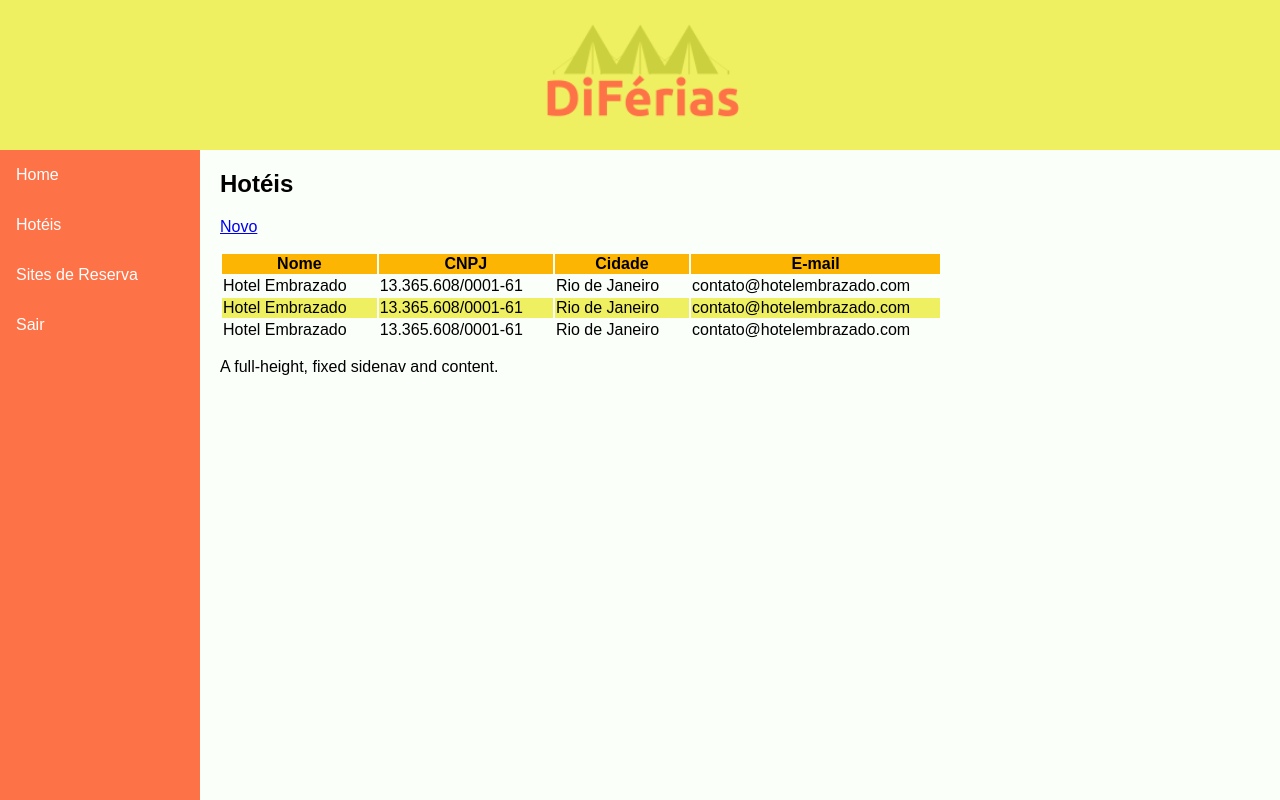
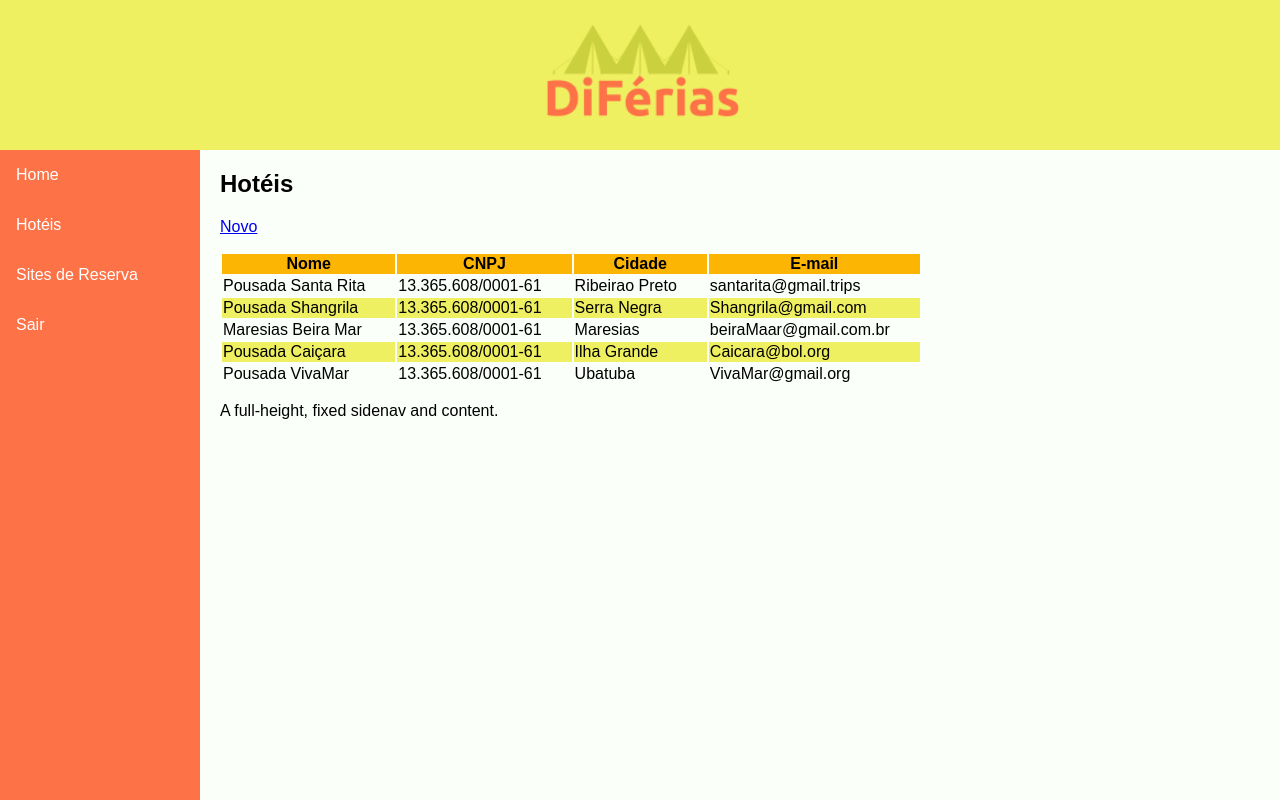
Before and after one commit to darknenblack/DSW2, a PHP site: page /hoteis.php in a window 1280 px wide. Run offline with PHP 8.4, Linux system fonts and the light colour scheme; the visitor is signed in with stand-in values (Sample User, id 1).

Commit message:
Update hoteis.php

```diff
--- a/brisa/hoteis.php
+++ b/brisa/hoteis.php
@@ -5,7 +5,7 @@
 ?>
 <html>
 <head>
-<title>Brisa</title>
+<title>DiFerias</title>
     <link rel="stylesheet" href="style.css">
 </head>
 <body>
@@ -43,22 +43,34 @@ include ("menu.php");
     </thead>
     <tbody>
     <tr>
-      <td class="gv-col">Hotel Embrazado</td>
+      <td class="gv-col">Pousada Santa Rita</td>
       <td class="gv-col">13.365.608/0001-61</td>
-      <td class="gv-col">Rio de Janeiro</td>
-      <td class="gv-col">contato@hotelembrazado.com</td>
+      <td class="gv-col">Ribeirao Preto</td>
+      <td class="gv-col">santarita@gmail.trips</td>
     </tr>
     <tr>
-      <td class="gv-col">Hotel Embrazado</td>
+      <td class="gv-col">Pousada Shangrila</td>
       <td class="gv-col">13.365.608/0001-61</td>
-      <td class="gv-col">Rio de Janeiro</td>
-      <td class="gv-col">contato@hotelembrazado.com</td>
+      <td class="gv-col">Serra Negra</td>
+      <td class="gv-col">Shangrila@gmail.com</td>
     </tr>
     <tr>
-      <td class="gv-col">Hotel Embrazado</td>
+      <td class="gv-col">Maresias Beira Mar</td>
       <td class="gv-col">13.365.608/0001-61</td>
-      <td class="gv-col">Rio de Janeiro</td>
-      <td class="gv-col">contato@hotelembrazado.com</td>
+      <td class="gv-col">Maresias</td>
+      <td class="gv-col">beiraMaar@gmail.com.br</td>
+    </tr>
+    <tr>
+      <td class="gv-col">Pousada Caiçara</td>
+      <td class="gv-col">13.365.608/0001-61</td>
+      <td class="gv-col">Ilha Grande</td>
+      <td class="gv-col">Caicara@bol.org</td>
+    </tr>
+    <tr>
+      <td class="gv-col">Pousada VivaMar</td>
+      <td class="gv-col">13.365.608/0001-61</td>
+      <td class="gv-col">Ubatuba</td>
+      <td class="gv-col">VivaMar@gmail.org</td>
     </tr>
     </tbody>
   </table>
```
